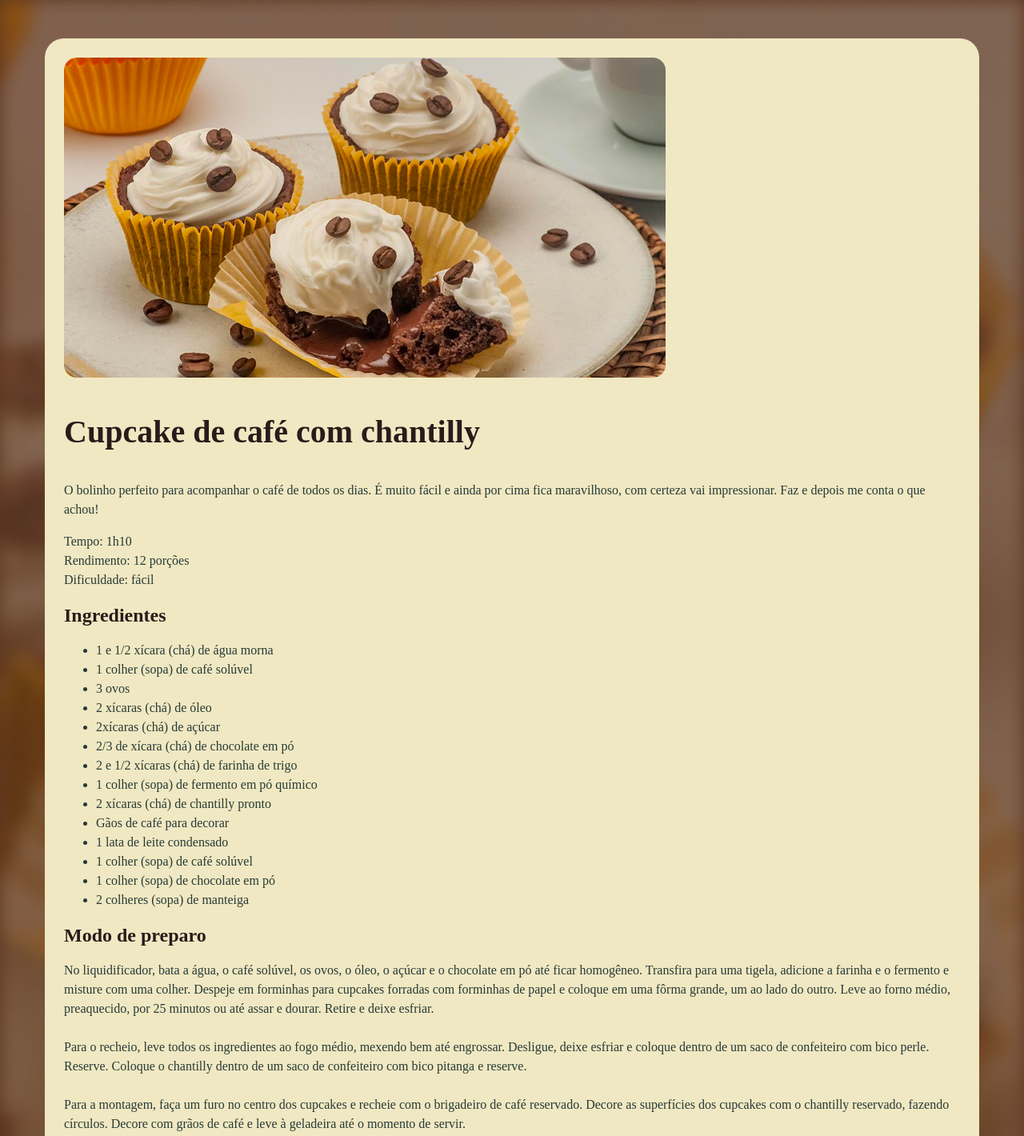
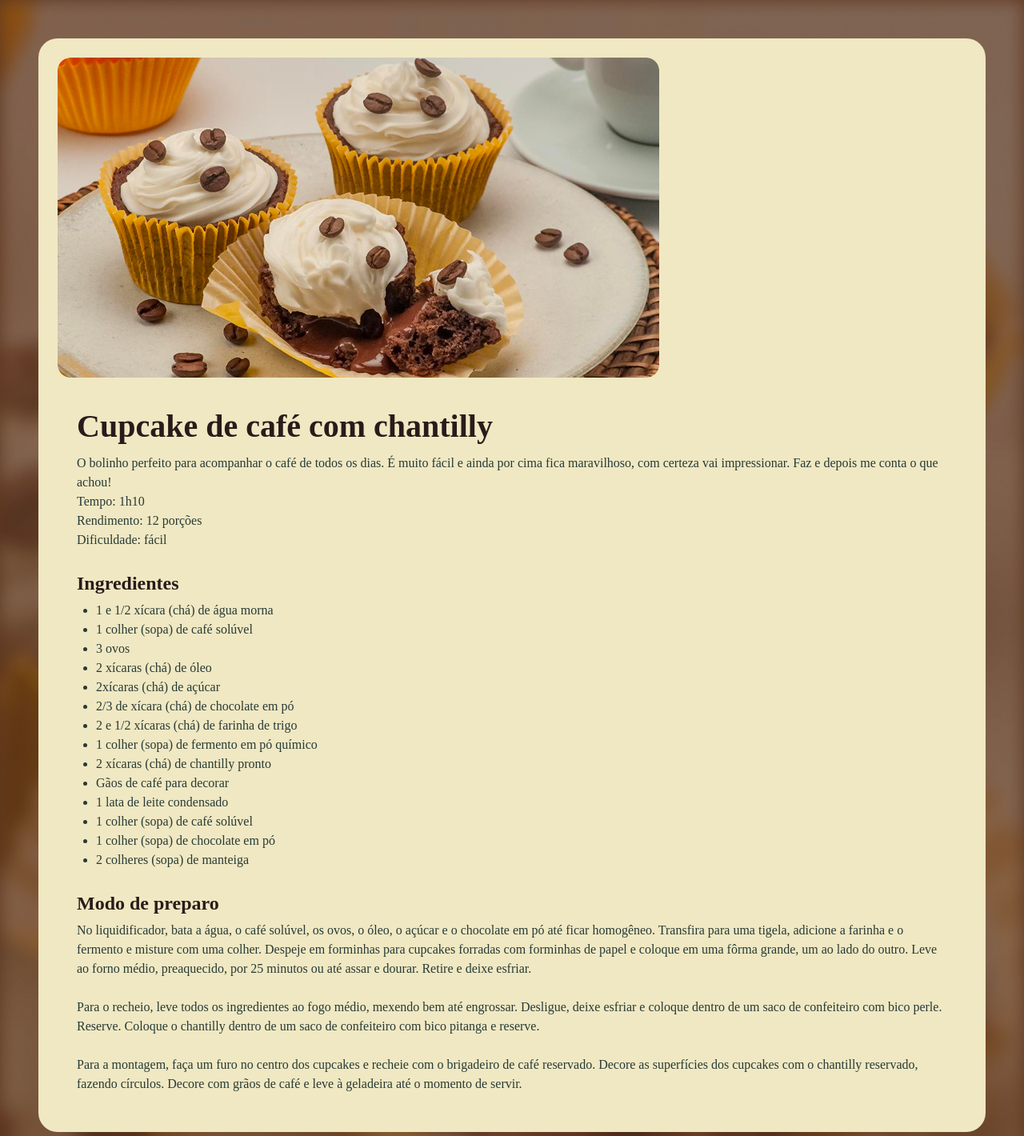
Before and after one commit to esthergabrieela/Projeto, a plain HTML site: page index.html in a window 1280 px wide. Shown: the top 1420 px of the page at 80% size. Drawn offline with Linux system fonts and the light colour scheme.

Commit message:
personalizando espaços

```diff
--- a/style.css
+++ b/style.css
@@ -1,3 +1,7 @@
+* {
+    margin: 0;
+    padding: 0;
+}
 :root {
     font-family: "Alice", serif;
     line-height: 150%;
@@ -21,6 +25,23 @@ body {
     margin: 48px;
 }
 
+img {
+    border-radius: 16px;
+}
+
+main {
+    padding: 24px;
+}
+
+section + section {
+    margin-top: 24px;
+}
+
+#about p + p {
+    margin: top 12px;
+       /* Observação para o P que tema anterior a ele. */
+}
+
 h1 {
     line-height: 140%;
     font-size: 40px;
@@ -32,4 +53,10 @@ h2 {
 
 h1, h2 {
     color: #291B1A;
+    margin-bottom:4px;
+    line-height: 150%;
 }
+
+ul {
+    padding-left: 24px;
+}
```
Also changed, not shown: index.html (+0 -1 lines).
